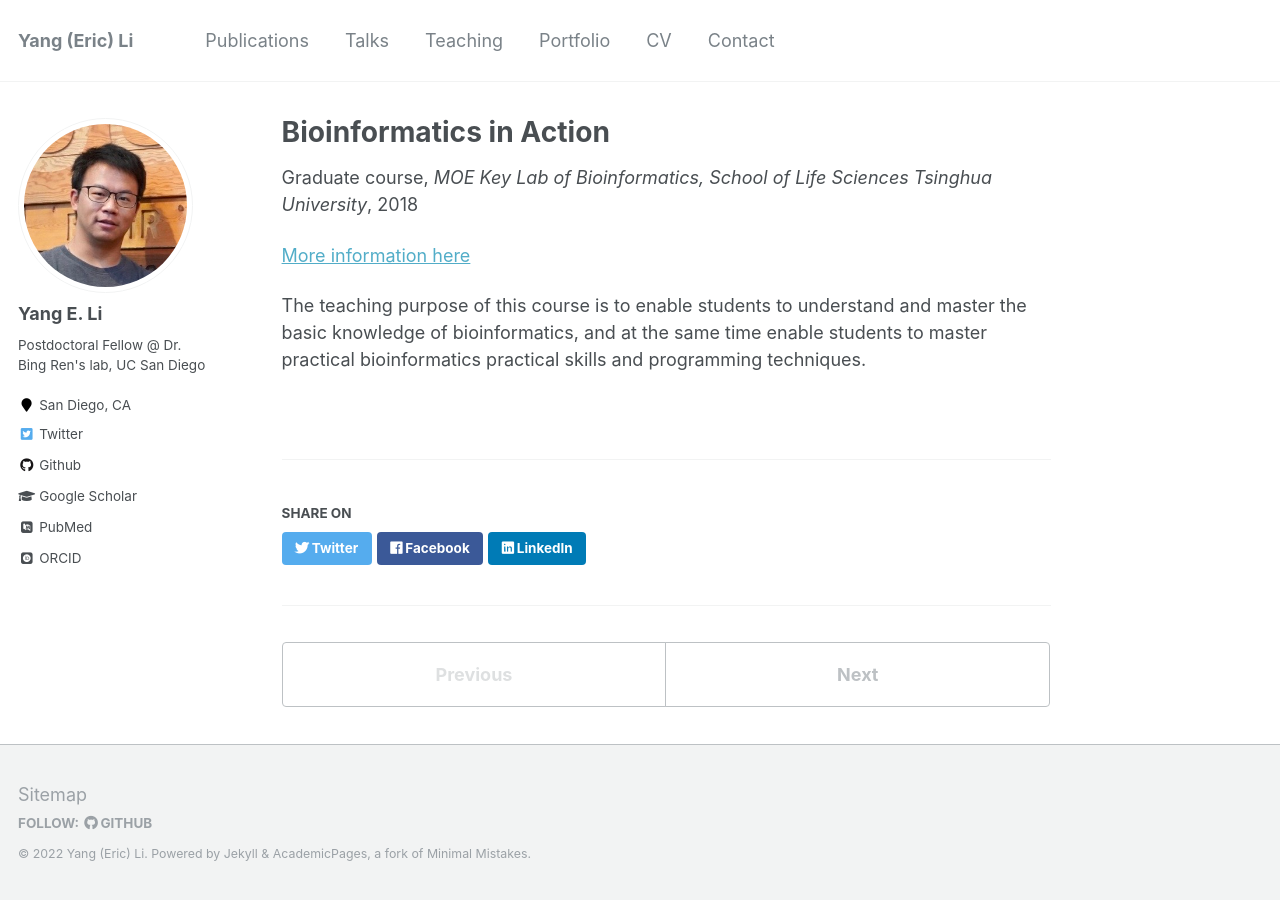
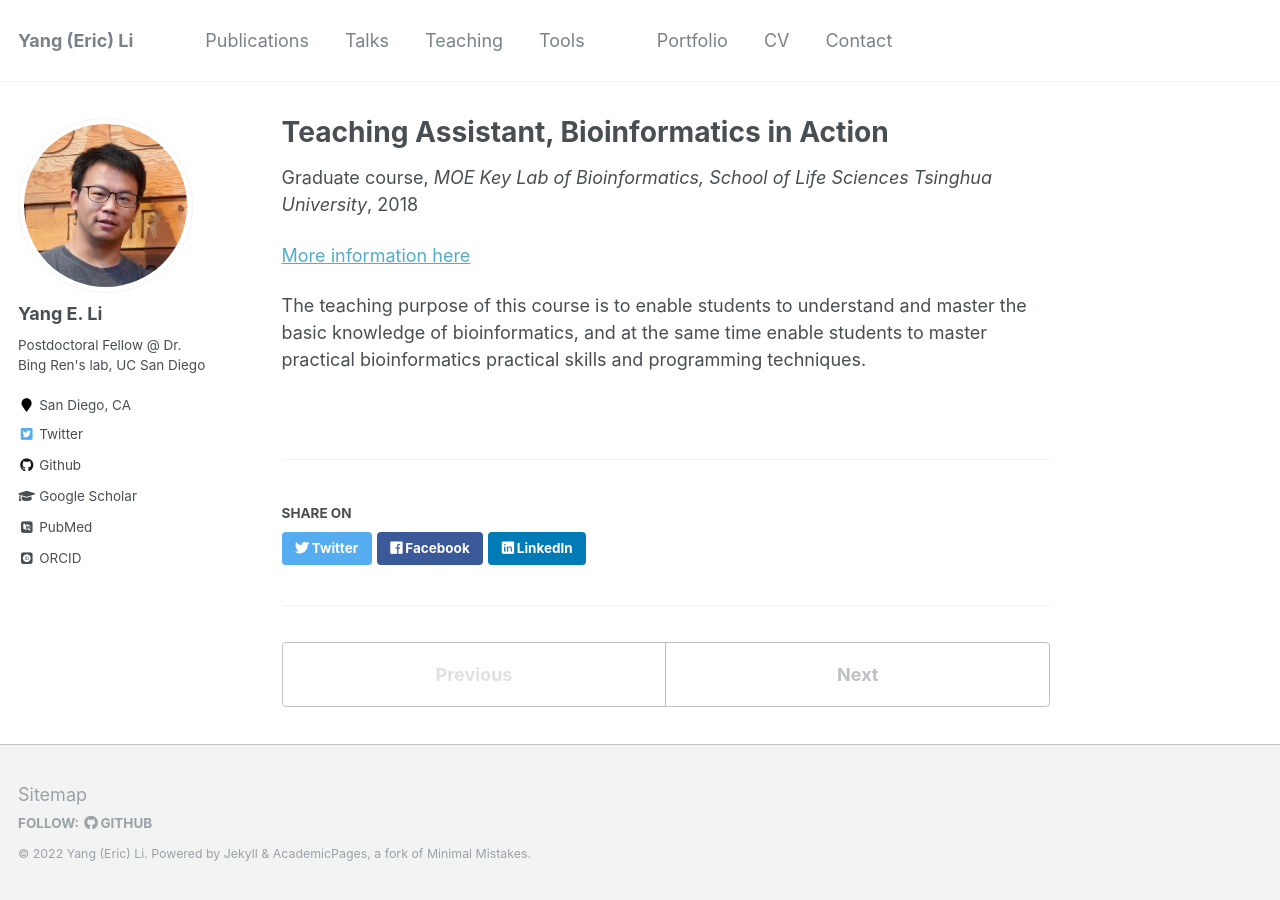
Before and after one commit to yal054/yal054.github.io, a Jekyll site: the page built from _teaching/2018-spring-teaching-1.md, in a window 1280 px wide. Built offline with Jekyll 4.4.1, drawn with Linux system fonts in a browser that asks for light colours; some web fonts are replaced.

Commit message:
update teaching

```diff
--- a/_data/navigation.yml
+++ b/_data/navigation.yml
@@ -8,6 +8,9 @@ main:
 
   - title: "Teaching"
     url: /teaching/
+
+  - title: "Tools"
+  - url: /tools/
 
   - title: "Portfolio"
     url: /portfolio/
--- a/_teaching/2018-spring-teaching-1.md
+++ b/_teaching/2018-spring-teaching-1.md
@@ -1,5 +1,5 @@
 ---
-title: "Bioinformatics in Action"
+title: "Teaching Assistant, Bioinformatics in Action"
 collection: teaching
 type: "Graduate course"
 permalink: /teaching/2018-spring-teaching-1
```
